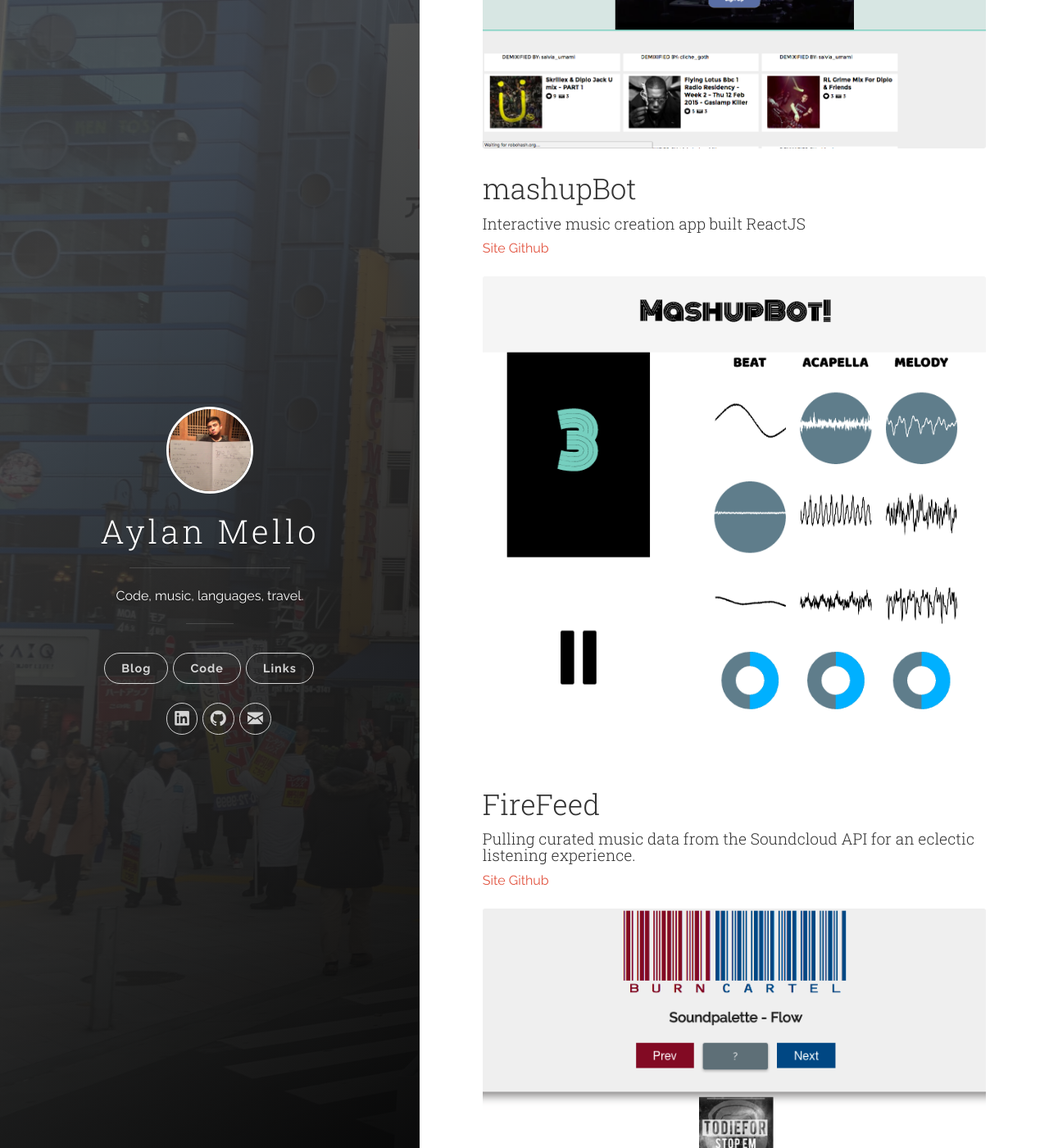
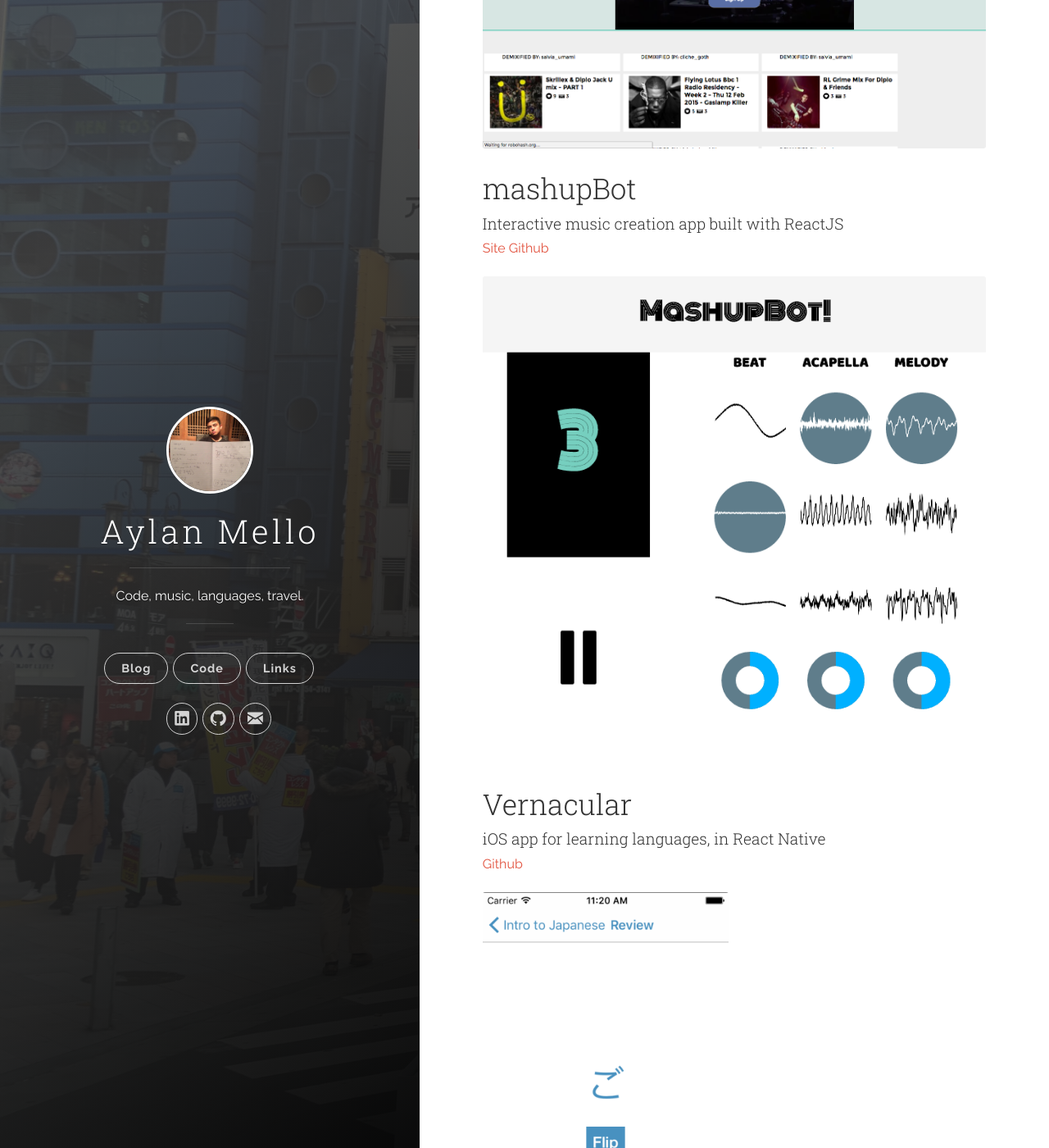
Before and after one commit to aylanismello/aylanismello.github.io, a Jekyll site: the page built from code/index.md, in a window 1280 px wide and 1400 px high, scrolled down 616 px. Shown: the whole window at 82% size. Built offline with Jekyll 4.4.1, drawn with Linux system fonts in a browser that asks for light colours.

Commit message:
edited code page

```diff
--- a/code/index.md
+++ b/code/index.md
@@ -33,7 +33,7 @@ header: Code
 
 	<h2 class="app-title">mashupBot</h2>
 
-	<h4 class="description">Interactive music creation app built ReactJS</h4>
+	<h4 class="description">Interactive music creation app built with ReactJS</h4>
 	<p><a href="{{site.url}}/code/mashupbot">Site</a>
 	<a href="http://github.com/aylanismello/mashupbot">Github</a></p>
 
@@ -42,14 +42,13 @@ header: Code
 
 
 
-	<h2 class="app-title">FireFeed</h2>
+	<h2 class="app-title">Vernacular</h2>
 
-	<h4 class="description">Pulling curated music data from the Soundcloud API for an eclectic listening experience.</h4>
-	<p><a href="http://burncartel.herokuapp.com">Site</a>
-	<a href="http://github.com/aylanismello/firefeed">Github</a></p>
+	<h4 class="description">iOS app for learning languages, in React Native</h4>
+	<p><a href="http://github.com/aylanismello/words">Github</a></p>
 
 
-	<a href="http://burncartel.herokuapp.com"><img class="my_image" src=" {{site.url}}/images/firefeed.png "></a>
+	<a href="http://github.com/aylanismello/words"><img style="width: 300px" class="my_image" src=" {{site.url}}/images/vernacular1.png "></a>
 
 
 	<br><br>
```
Also changed, not shown: _posts/2016-10-19-the-anatomy-of-a-rejection-email.md (added, +37 -0 lines), links/index.md (+1 -0 lines), images/github_rejection.png (added), images/soundcloud_rejection.png (added), images/trulia_rejection.png (added), images/vernacular1.png (added).
